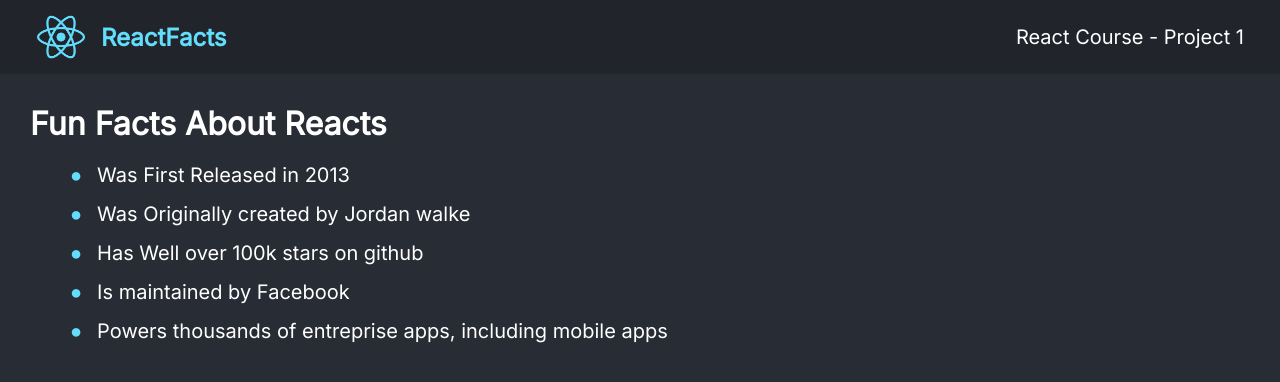
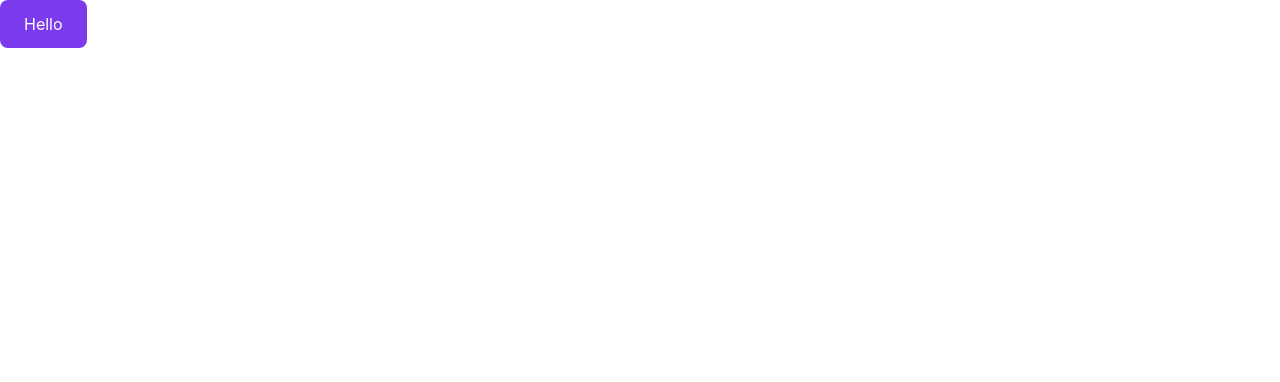
Before and after one commit to splach-coder/learningReact, a React (Create React App) app: page / in a window 1280 px wide. Shown: the top 382 px of the page. Built offline with nearby package versions, Linux system fonts and the light colour scheme.

Commit message:
add the tailwindcss configiguration and integrate lightmode and nightmode

```diff
--- a/package.json
+++ b/package.json
@@ -34,5 +34,8 @@
       "last 1 firefox version",
       "last 1 safari version"
     ]
+  },
+  "devDependencies": {
+    "tailwindcss": "^3.3.5"
   }
 }
--- a/public/index.html
+++ b/public/index.html
@@ -1,5 +1,5 @@
 <!DOCTYPE html>
-<html lang="en">
+<html class="dark" lang="en">
   <head>
     <meta charset="utf-8" />
     <link rel="icon" href="%PUBLIC_URL%/favicon.ico" />
@@ -7,9 +7,13 @@
     <meta name="theme-color" content="#000000" />
     <meta
       name="description"
-      content="Web site created using create-react-app"
-    />
+      content="Web site created using create-react-app" />
     <link rel="apple-touch-icon" href="%PUBLIC_URL%/logo192.png" />
+    <link
+      rel="stylesheet"
+      href="https://cdnjs.cloudflare.com/ajax/libs/font-awesome/5.15.3/css/all.min.css"
+      integrity="sha384-fzW2GZxWZl29eCtt8zNm4o8Uq1r3UC4Fv5q8vINdQt7/6FjPbTTKuTk8l/1Ua7qD"
+      crossorigin="anonymous" />
     <!--
       manifest.json provides metadata used when your web app is installed on a
       user's mobile device or desktop. See https://developers.google.com/web/fundamentals/web-app-manifest/
--- a/src/App.js
+++ b/src/App.js
@@ -1,7 +1,9 @@
-import "./App.css";
-
 function App() {
-  return <div></div>;
+  return (
+    <div className="px-6 py-3 w-fit h-50  bg-slate-500 rounded-lg dark:bg-violet-600 dark:text-white">
+      Hello
+    </div>
+  );
 }
 
 export default App;
--- /dev/null
+++ b/src/components/ThemeSwitcher.js
@@ -0,0 +1,47 @@
+// src/components/ThemeSwitcher.js
+import React, { useState, useEffect } from "react";
+
+const ThemeSwitcher = () => {
+  const [darkMode, setDarkMode] = useState(false);
+
+  useEffect(() => {
+    const isDarkMode = localStorage.getItem("darkMode") === "true";
+    setDarkMode(isDarkMode);
+  }, []);
+
+  useEffect(() => {
+    document.documentElement.classList.toggle("dark", darkMode);
+    localStorage.setItem("darkMode", darkMode);
+  }, [darkMode]);
+
+  const toggleDarkMode = () => {
+    setDarkMode((prevMode) => !prevMode);
+  };
+
+  return (
+    <button
+      onClick={toggleDarkMode}
+      type="button"
+      className="text-gray-500 dark:text-gray-400 hover:bg-gray-100 dark:hover:bg-gray-700 focus:outline-none focus:ring-4 focus:ring-gray-200 dark:focus:ring-gray-700 rounded-lg text-sm p-2.5">
+      <svg
+        className={`${darkMode ? "hidden" : ""} w-5 h-5`}
+        fill="currentColor"
+        viewBox="0 0 20 20"
+        xmlns="http://www.w3.org/2000/svg">
+        <path d="M17.293 13.293A8 8 0 016.707 2.707a8.001 8.001 0 1010.586 10.586z"></path>
+      </svg>
+      <svg
+        className={`${darkMode ? "" : "hidden"} w-5 h-5`}
+        fill="currentColor"
+        viewBox="0 0 20 20"
+        xmlns="http://www.w3.org/2000/svg">
+        <path
+          d="M10 2a1 1 0 011 1v1a1 1 0 11-2 0V3a1 1 0 011-1zm4 8a4 4 0 11-8 0 4 4 0 018 0zm-.464 4.95l.707.707a1 1 0 001.414-1.414l-.707-.707a1 1 0 00-1.414 1.414zm2.12-10.607a1 1 0 010 1.414l-.706.707a1 1 0 11-1.414-1.414l.707-.707a1 1 0 011.414 0zM17 11a1 1 0 100-2h-1a1 1 0 100 2h1zm-7 4a1 1 0 011 1v1a1 1 0 11-2 0v-1a1 1 0 011-1zM5.05 6.464A1 1 0 106.465 5.05l-.708-.707a1 1 0 00-1.414 1.414l.707.707zm1.414 8.486l-.707.707a1 1 0 01-1.414-1.414l.707-.707a1 1 0 011.414 1.414zM4 11a1 1 0 100-2H3a1 1 0 000 2h1z"
+          fill-rule="evenodd"
+          clip-rule="evenodd"></path>
+      </svg>
+    </button>
+  );
+};
+
+export default ThemeSwitcher;
--- a/src/index.css
+++ b/src/index.css
@@ -1,3 +1,7 @@
+@tailwind base;
+@tailwind components;
+@tailwind utilities;
+
 body {
   margin: 0;
   font-family: -apple-system, BlinkMacSystemFont, 'Segoe UI', 'Roboto', 'Oxygen',
@@ -12,43 +16,3 @@
   font-family: source-code-pro, Menlo, Monaco, Consolas, 'Courier New',
     monospace;
 }
-
-#root {
-  position: relative;
-  width: 100%;
-  height: 100vh;
-}
-
-header {
-  width: 100%;
-  display: flex;
-  align-items: center;
-  background: blanchedalmond;
-}
-
-nav {
-  width: 100%;
-  display: flex;
-  align-items: center;
-  justify-content: space-between;
-  padding: 10px 25px;
-}
-
-ul {
-  display: flex;
-  align-items: center;
-  gap: 15px;
-  list-style: none;
-}
-
-footer {
-  position: absolute;
-  bottom: 0;
-  width: 100%;
-  margin-top: auto;
-  background: blanchedalmond;
-  display: flex;
-  justify-content: center;
-  align-items: center;
-  padding: 20px 0;
-}
--- a/src/index.js
+++ b/src/index.js
@@ -1,11 +1,13 @@
 import React from "react";
 import ReactDOM from "react-dom/client";
-import App from "./project1/project1";
-import "./project1/project1.css";
+import "./index.css";
+import App from "./App";
+
 
 const root = ReactDOM.createRoot(document.getElementById("root"));
 root.render(
   <React.StrictMode>
+
     <App />
   </React.StrictMode>
 );
--- /dev/null
+++ b/tailwind.config.js
@@ -0,0 +1,9 @@
+/** @type {import('tailwindcss').Config} */
+module.exports = {
+  darkMode: "class",
+  content: ["./src/**/*.{js,jsx,ts,tsx}"],
+  theme: {
+    extend: {},
+  },
+  plugins: [],
+};
```
